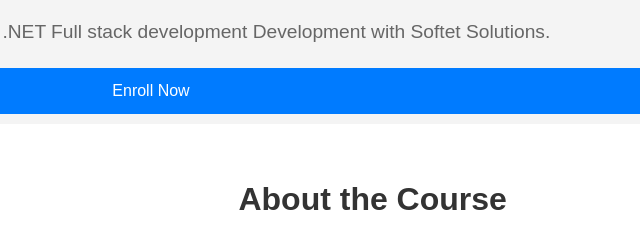
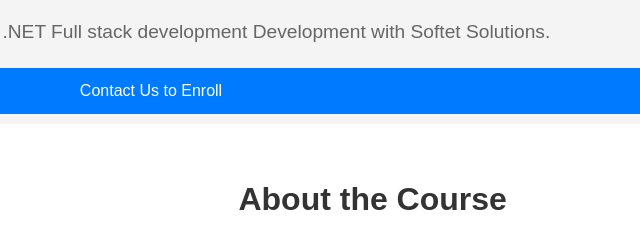
Before and after one commit to st17931/company-website, a plain HTML site: page course/course.html in a window 1280 px wide. Shown: the part 167-405 px from the top of the page, 489-1129 px from the left. Drawn offline with Linux system fonts and the light colour scheme.

Commit message:
Added the contact page link in the course enroll now button

```diff
--- a/course/course.html
+++ b/course/course.html
@@ -24,7 +24,7 @@
         <div class="course-intro">
             <h1>Master the Art of Software Development</h1>
             <p>Gain hands-on experience in .NET Full stack development Development with Softet Solutions.</p>
-            <a href="#enroll" class="btn-primary">Enroll Now</a>
+            <a href="../contact/contact.html" class="btn-primary">Contact Us to Enroll</a>
         </div>
         <!-- Add a background image for the course hero section -->
          <div class="bannerAndAboutCourse">
@@ -134,7 +134,7 @@
     <section id="enroll" class="services">
         <h2>Ready to Enroll?</h2>
         <p>Start your journey towards becoming a full-stack developer with Softet Solutions today! Sign up for our course and begin learning immediately.</p>
-        <a href="contact.html" class="btn-primary">Contact Us to Enroll</a>
+        <a href="../contact/contact.html" class="btn-primary">Contact Us to Enroll</a>
     </section>
 
     <!-- Footer -->
```
